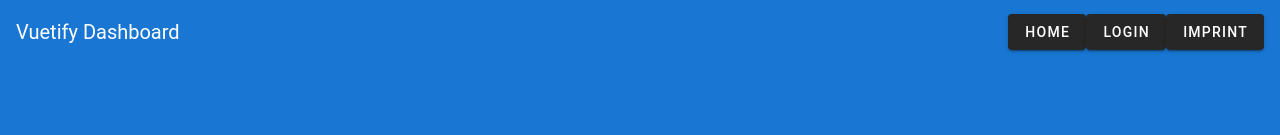
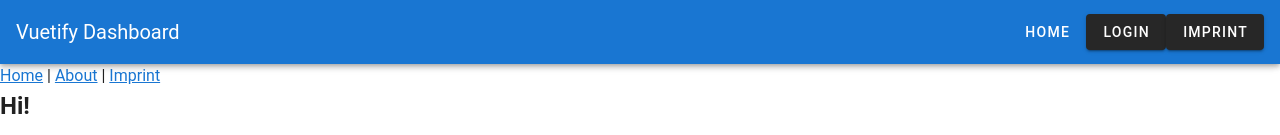
Before and after one commit to KonitzerTraining/vue_training, a Vue app in the folder 02_vue_cli/little-crm-2/: page / in a window 1280 px wide. Shown: the top 135 px of the page. Built offline with nearby package versions, Linux system fonts and the light colour scheme.

Commit message:
Vue Instance

```diff
--- a/02_vue_cli/little-crm-2/src/App.vue
+++ b/02_vue_cli/little-crm-2/src/App.vue
@@ -1,14 +1,14 @@
 <template>
   <v-app id="app">
 
-      <v-app-bar color="primary" dark>
+  <v-app-bar app color="primary" dark>
     <v-toolbar-title>Vuetify Dashboard</v-toolbar-title>
     <v-spacer></v-spacer>
-        <v-btn>Home</v-btn>
+    <v-btn text>Home</v-btn>
     <v-btn>Login</v-btn>
     <v-btn>Imprint</v-btn>
   </v-app-bar>
-
+  <v-content class="mb-4">
     <div id="nav">
     <router-link to="/">Home</router-link> |
     <router-link to="/about">About</router-link> |
@@ -16,16 +16,9 @@
     </div>
     <h2>Hi!</h2>
     <router-view/>
-    <v-footer
-      absolute
-      class="font-weight-medium"
-      color="primary"
-      dark
-    >
-      <v-col
-        class="text-center"
-        cols="12"
-      >
+  </v-content>
+  <v-footer absolute class="font-weight-medium" color="primary" dark>
+    <v-col class="text-center" cols="12">
     <strong>Little CRM</strong>
     </v-col>
   </v-footer>
```
Lines whose indentation alone changed are shown as unchanged.
